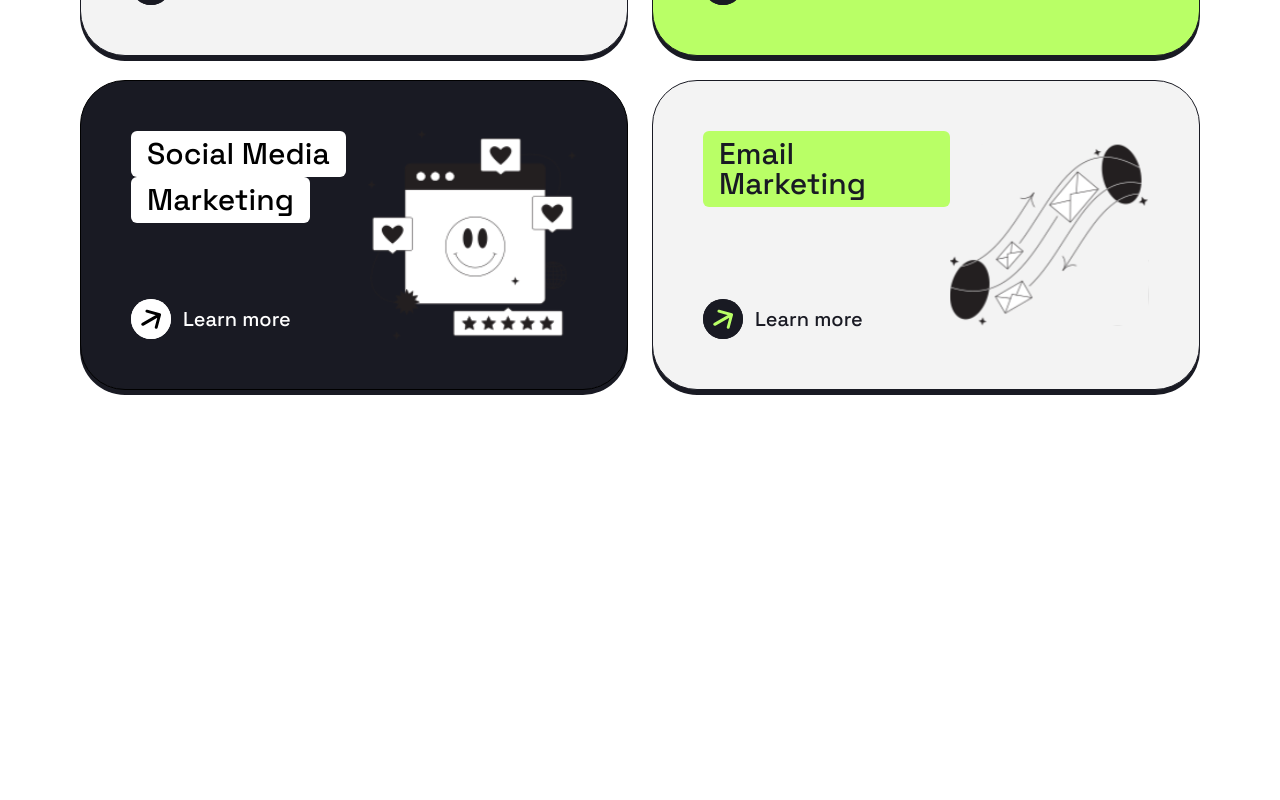
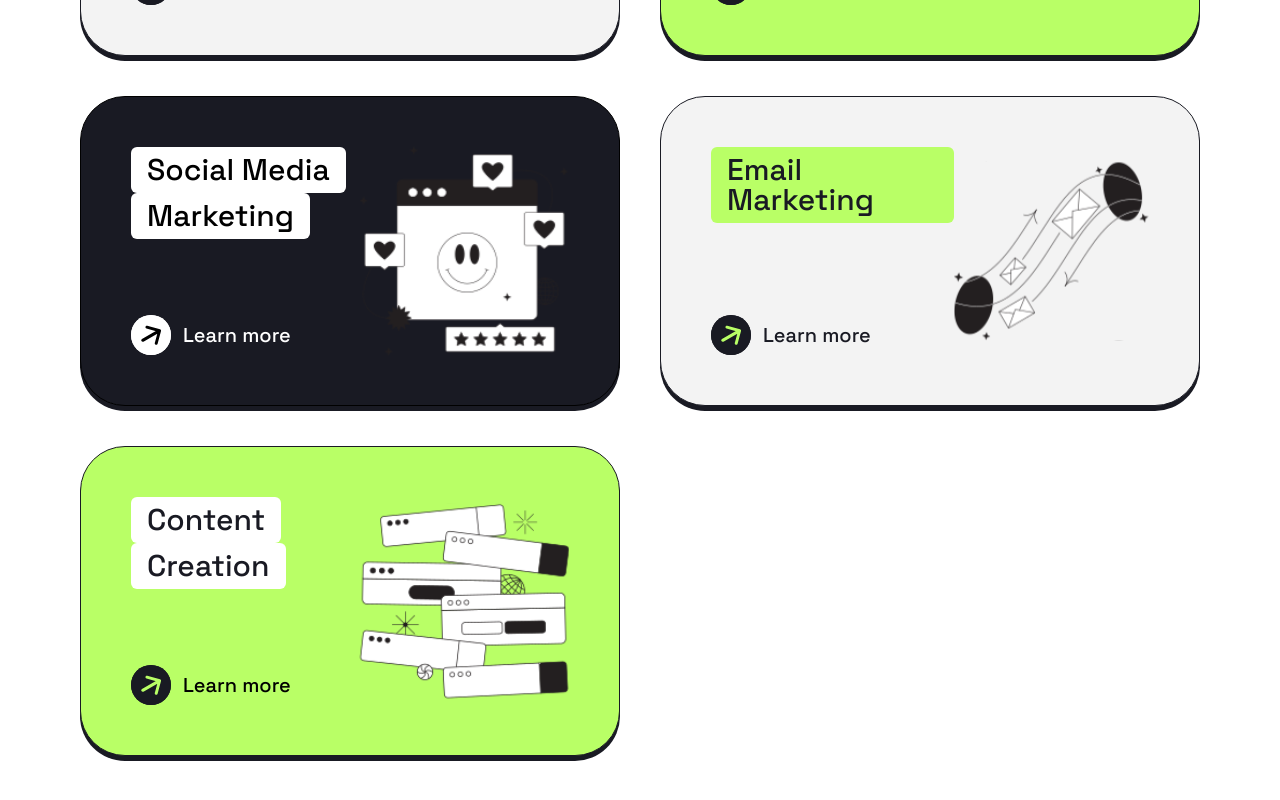
Before and after one commit to sennaBruno/positivus_landing, a Next.js app: page / in a window 1280 px wide. Shown: the part 1411-2211 px from the top of the page. Before the commit the page ends 1865 px from the top, so only its background shows below. Built offline with nearby package versions, Linux system fonts and the light colour scheme.

Commit message:
feat: add Content Creation service card with unique illustration and design

```diff
--- a/src/components/sections/Services.tsx
+++ b/src/components/sections/Services.tsx
@@ -58,6 +58,21 @@ const Services = () => {
       learnMoreIconBackground: colors.bgDark,
       imageStyle: { transform: 'rotate(180deg)' }
     },
+    {
+      title: 'Content Creation',
+      imageSrc: '/Illustration (4).svg',
+      backgroundColor: colors.bgGreen,
+      imageWidth: 210,
+      imageHeight: 195,
+      isHorizontal: true,
+      titleSplit: true,
+      titleBackground: colors.bgWhite,
+      textColor: colors.dark,
+      learnMoreIcon: '/Icon.svg',
+      learnMoreIconSize: 41,
+      learnMoreIconBackground: colors.bgDark,
+      learnMoreTextColor: colors.black
+    },
   ];
 
   return (
@@ -73,7 +88,7 @@ const Services = () => {
         </div>
 
         {/* Services Grid */}
-        <div className="grid grid-cols-1 md:grid-cols-2 gap-6">
+        <div className="grid grid-cols-1 md:grid-cols-2 gap-10">
           {serviceCards.map((service, index) => (
             <ServiceCard
               key={index}
```
Also changed, not shown: public/Illustration (4).svg (added).
